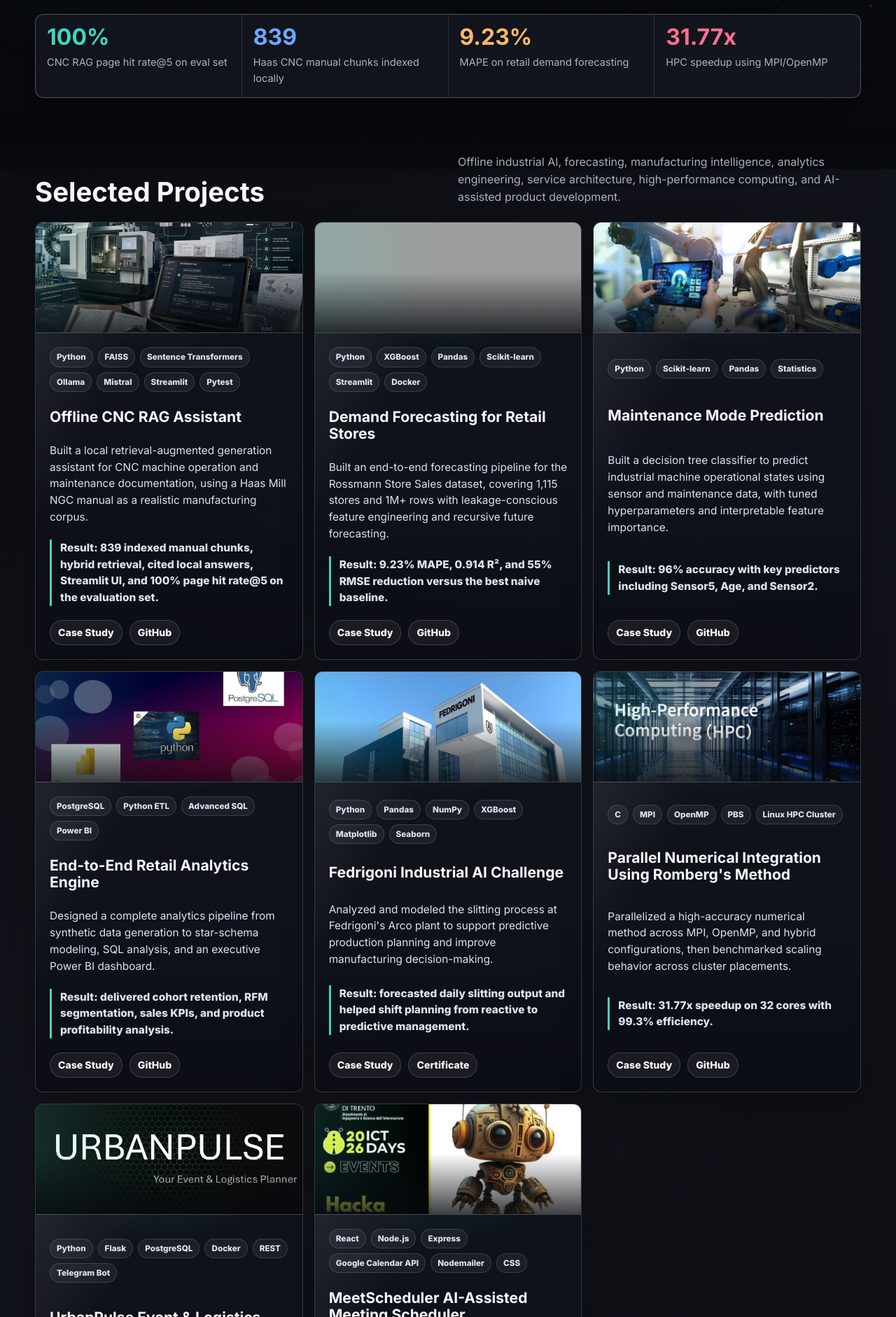
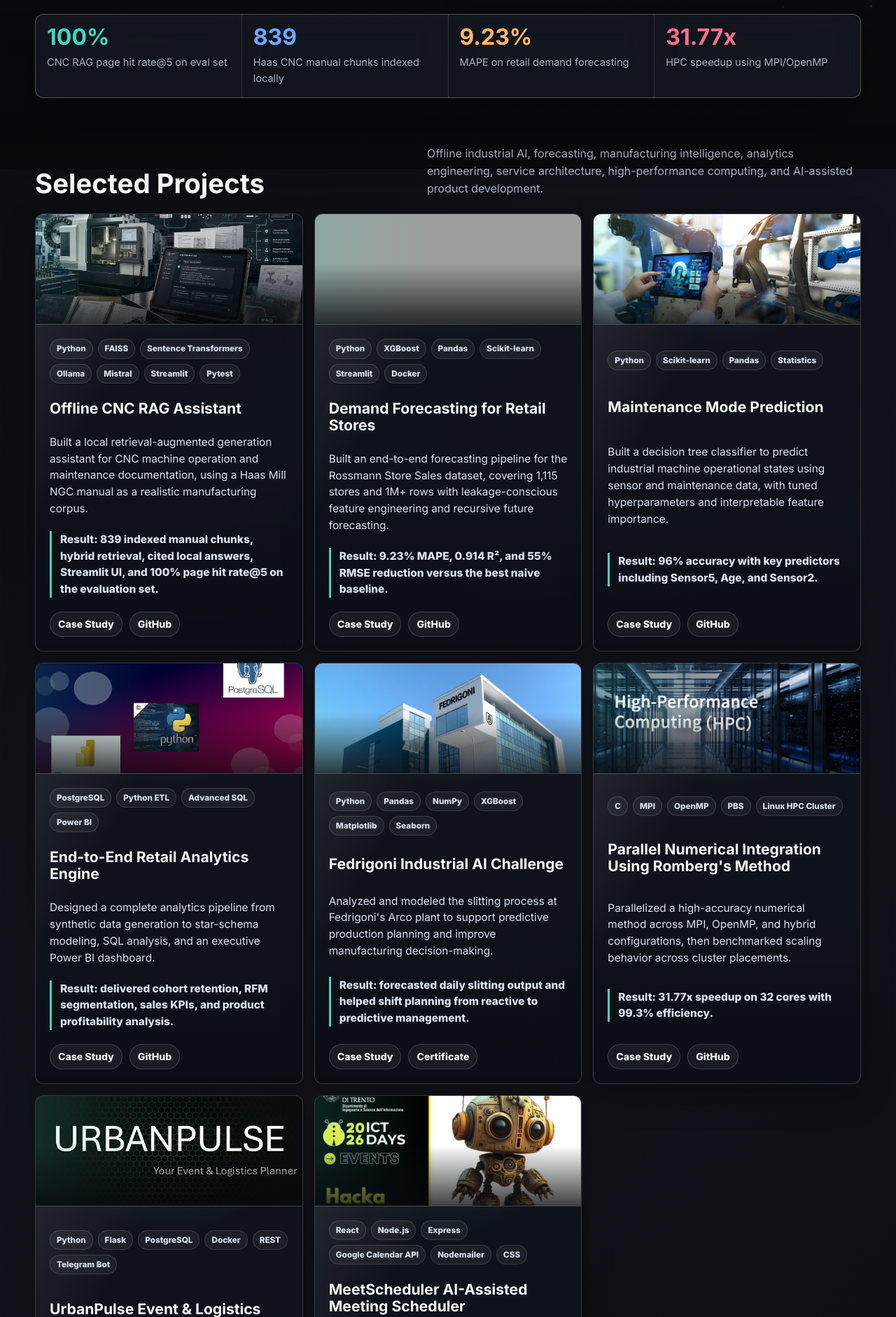
Before and after one commit to lewisndambiri/lewisndambiri.github.io, a Jekyll site: the page built from index.md, in a window 1280 px wide. Shown: the part 659-2541 px from the top of the page at 70% size. Built offline with Jekyll 4.4.1, drawn with Linux system fonts in a browser that asks for light colours; grey boxes are pictures that could not be loaded.

Commit message:
Update project links and headings in index.md

```diff
--- a/index.md
+++ b/index.md
@@ -94,8 +94,9 @@
 </header>
 <section>
   <div class="section-heading">
-  <h2 style="display:block; width:100%;">Selected Projects</h2>
-  <p style="display:block; width:100%; margin-top:12px;">
+  <h2>Selected Projects</h2>
+
+  <p>
     Offline industrial AI, forecasting, manufacturing intelligence, analytics
     engineering, service architecture, high-performance computing, and
     AI-assisted product development.
@@ -113,7 +114,7 @@
       <p class="result">Result: 839 indexed manual chunks, hybrid retrieval, cited local answers, Streamlit UI, and 100% page hit rate@5 on the evaluation set.</p>
       <div class="links">
         <a href="/projects/cnc-rag-assistant/">Case Study</a>
-        <a href="https://github.com/lewisndambiri/cnc-rag-assistant" target="_blank" rel="noopener noreferrer">GitHub</a>
+        <a href="https://github.com/lewisndambiri/offline-cnc-rag-assistant" target="_blank" rel="noopener noreferrer">GitHub</a>
        </div>
     </article>
 
```
